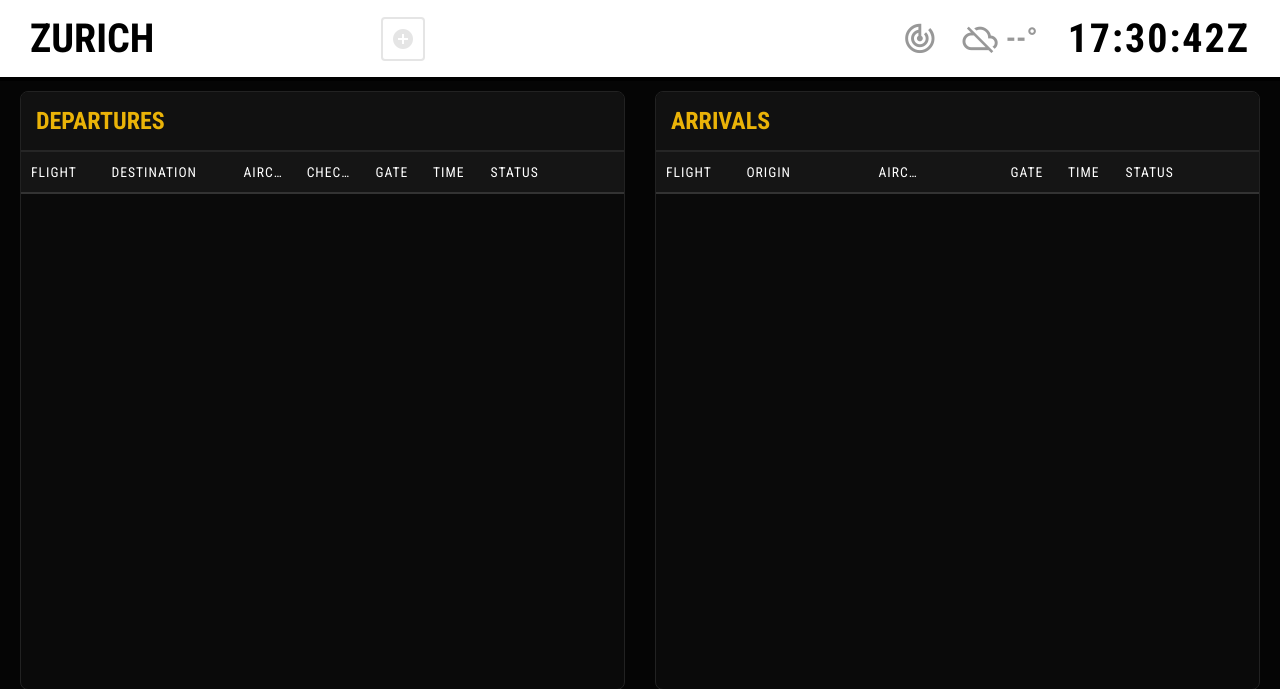
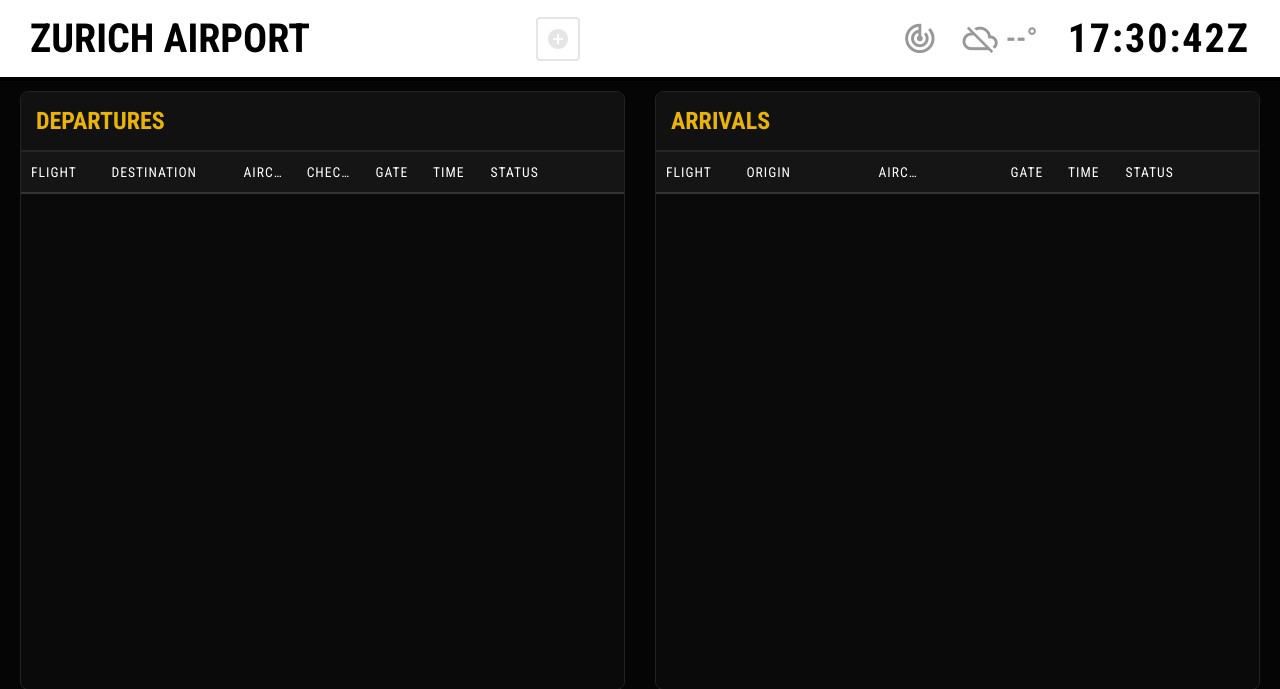
Before and after one commit to tazmattar/flight-board, a Flask app: page / in a window 1280 px wide. Shown: the top 689 px of the page. Run offline with Flask 3, Linux system fonts and the light colour scheme; lists and menus that the app fills with data are empty; some libraries are stand-ins or nearby versions; some web fonts are replaced.

Commit message:
Reinstated “Airport” in the preset labels and stopped stripping it for dynamically added airports.

```diff
--- a/static/js/app.js
+++ b/static/js/app.js
@@ -667,7 +667,7 @@ document.addEventListener('DOMContentLoaded', () => {
                     if (!exists) {
                         const option = document.createElement('option');
                         option.value = icao;
-                        option.textContent = `${data.name.replace(/\s*airport\b/i, '').trim()}`;
+                        option.textContent = `${data.name}`;
                         option.title = icao;
                         airportSelect.appendChild(option);
                     }
--- a/templates/index.html
+++ b/templates/index.html
@@ -24,13 +24,13 @@
         <header class="fids-header">
     <div class="airport-selector">
         <select id="airportSelect">
-            <option value="LSZH" title="LSZH">Zurich</option>
-            <option value="LSGG" title="LSGG">Geneva</option>
-            <option value="LFSB" title="LFSB">Basel</option>
-            <option value="EGLC" title="EGLC">London City</option>
-            <option value="EGLL" title="EGLL">London Heathrow</option>
-            <option value="EGKK" title="EGKK">London Gatwick</option>
-            <option value="KJFK" title="KJFK">New York JFK</option>
+            <option value="LSZH" title="LSZH">Zurich Airport</option>
+            <option value="LSGG" title="LSGG">Geneva Airport</option>
+            <option value="LFSB" title="LFSB">Basel Airport</option>
+            <option value="EGLC" title="EGLC">London City Airport</option>
+            <option value="EGLL" title="EGLL">London Heathrow Airport</option>
+            <option value="EGKK" title="EGKK">London Gatwick Airport</option>
+            <option value="KJFK" title="KJFK">New York JFK Airport</option>
         </select>
 
         <button id="addAirportBtn" class="add-airport-btn" title="Add Airport">
```
